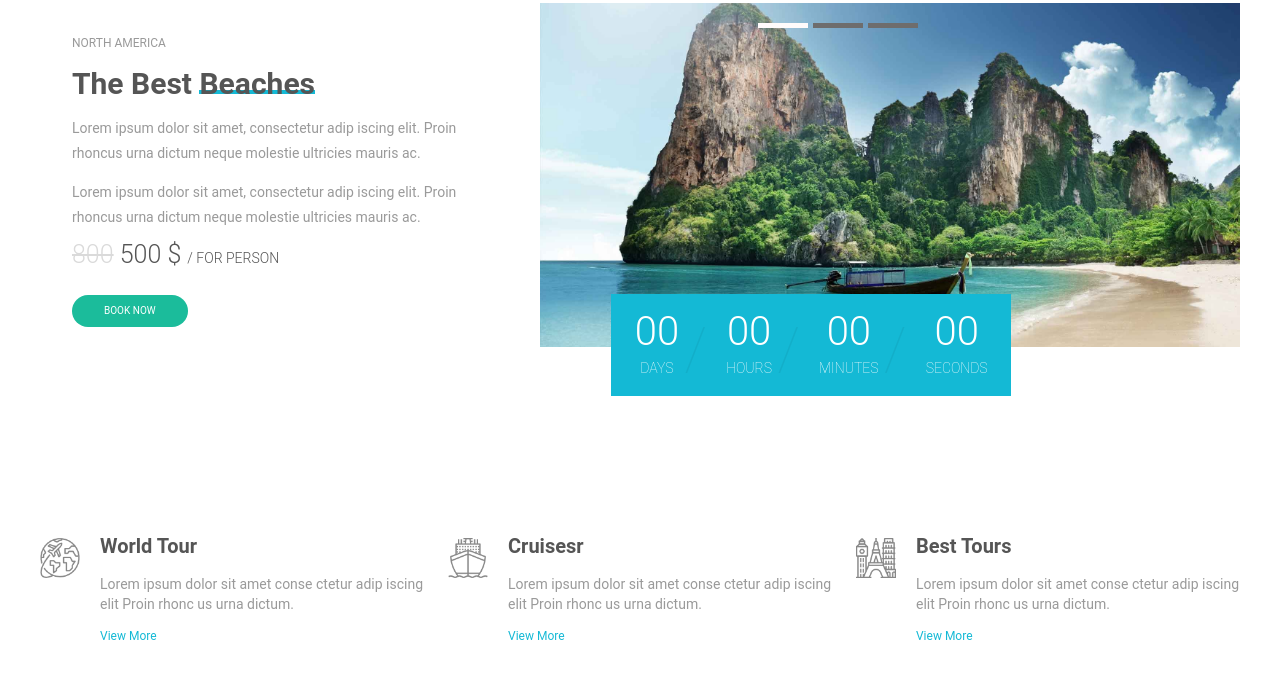
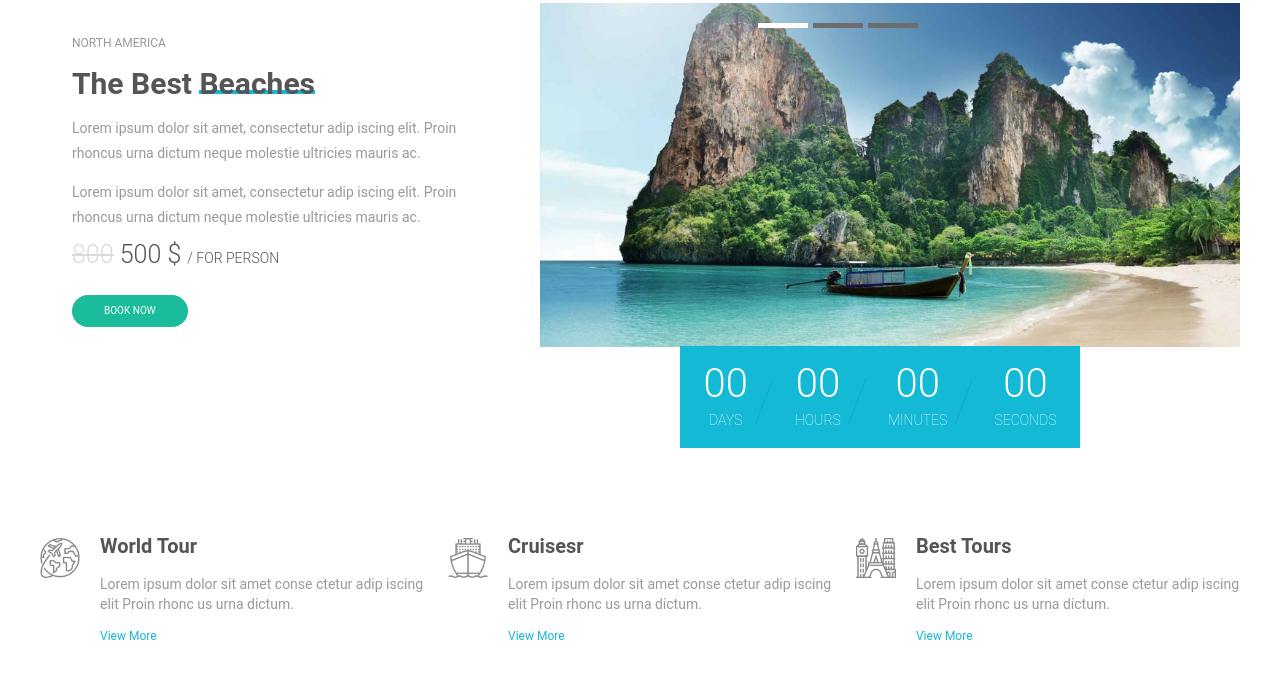
Before and after one commit to davinci95/travel, a plain HTML site: page indexx.html in a window 1280 px wide. Shown: the part 1605-2278 px from the top of the page. Drawn offline with Linux system fonts and the light colour scheme.

Commit message:
change 2

```diff
--- a/css/newmain.css
+++ b/css/newmain.css
@@ -759,10 +759,11 @@
     background-color: #14b9d5;
     z-index: 5;
     position: absolute;
-    bottom: 52px;
-    right: 21%;
+    bottom: 0;
+    right: 0;
     text-align: center;
     width: 400px;
+    transform: translateX(-50%);
 }
 
 .counter__time {
```
